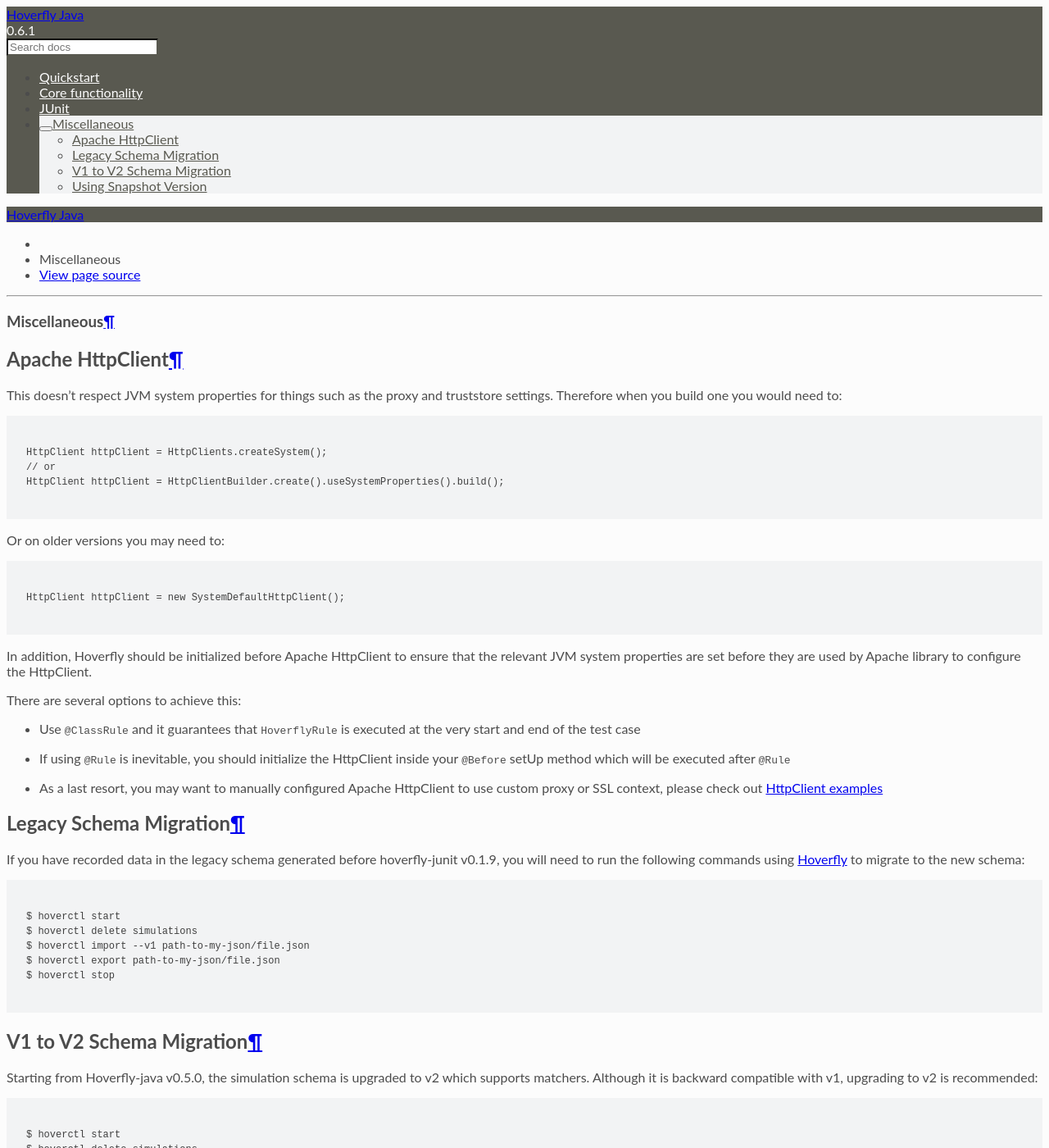
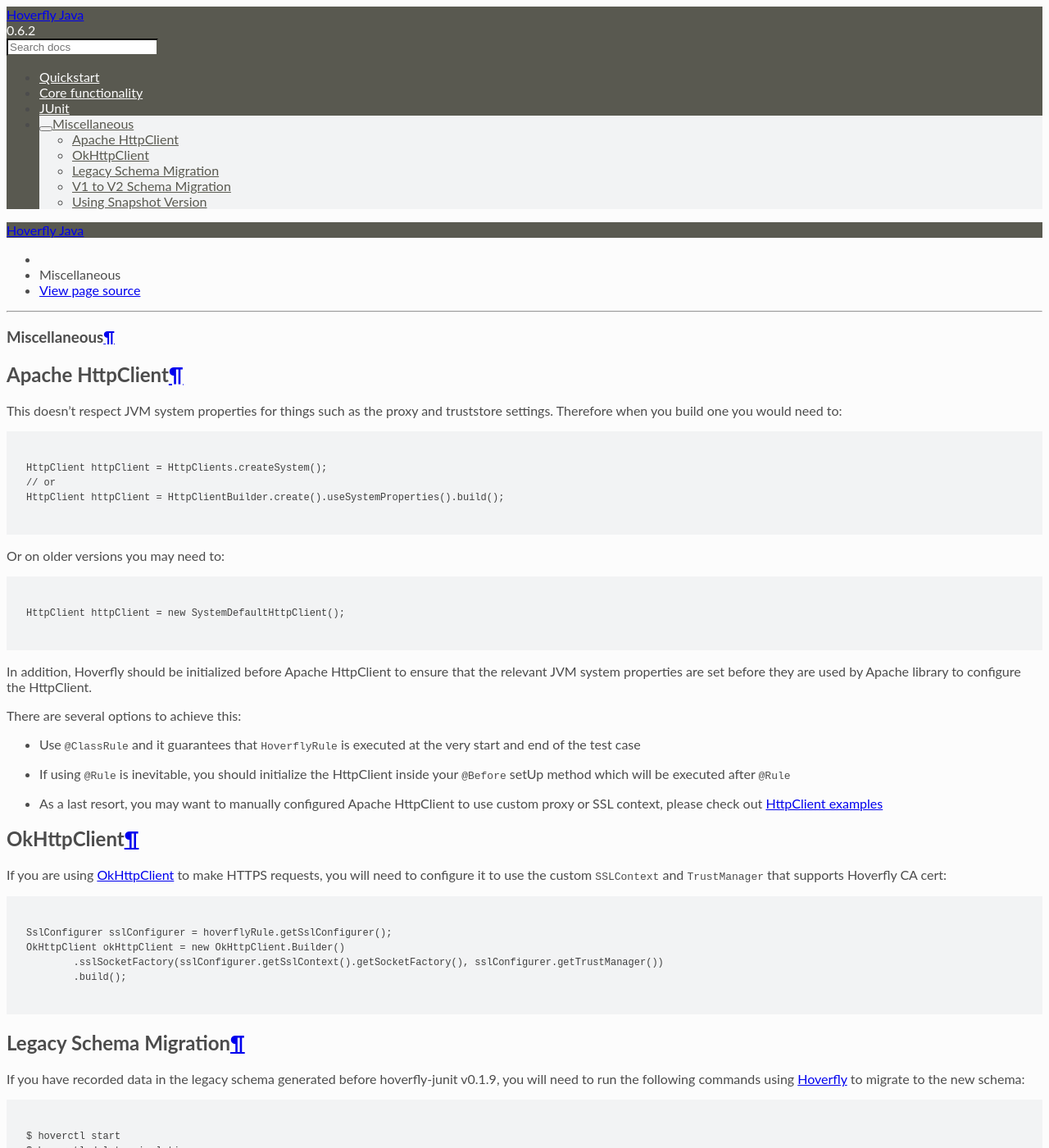
Before and after one commit to tommysitu/hoverfly-java, a Sphinx documentation site: the page built from docs/pages/misc/misc.rst, in a window 1280 px wide and 1400 px high. Shown: the whole window at 82% size. Built offline with Sphinx 7.4.7 and the Read the Docs theme 2.0.0, drawn with Linux system fonts in a browser that asks for light colours; comment, search, counter and statistics services are not loaded.

Commit message:
Add example for OkHttpClient in the doc

````diff
--- a/README.adoc
+++ b/README.adoc
@@ -31,7 +31,7 @@
 <dependency>
     <groupId>io.specto</groupId>
     <artifactId>hoverfly-java</artifactId>
-    <version>0.6.1</version>
+    <version>0.6.2</version>
     <scope>test</scope>
 </dependency>
 ```
--- a/docs/conf.py
+++ b/docs/conf.py
@@ -19,7 +19,7 @@
 author = u'SpectoLabs'
 
 
-version = '0.6.1'
+version = '0.6.2'
 # The full version, including alpha/beta/rc tags.
 release = version
 
--- a/docs/pages/misc/misc.rst
+++ b/docs/pages/misc/misc.rst
@@ -29,6 +29,18 @@
 * Use ``@ClassRule`` and it guarantees that ``HoverflyRule`` is executed at the very start and end of the test case
 * If using ``@Rule`` is inevitable, you should initialize the HttpClient inside your ``@Before`` setUp method which will be executed after ``@Rule``
 * As a last resort, you may want to manually configured Apache HttpClient to use custom proxy or SSL context, please check out `HttpClient examples <https://hc.apache.org/httpcomponents-client-ga/examples.html>`_
+
+OkHttpClient
+------------
+If you are using `OkHttpClient <http://square.github.io/okhttp/>`_ to make HTTPS requests, you will need to configure it to use the custom ``SSLContext`` and ``TrustManager`` that supports Hoverfly CA cert:
+
+.. code-block:: java
+
+    SslConfigurer sslConfigurer = hoverflyRule.getSslConfigurer();
+    OkHttpClient okHttpClient = new OkHttpClient.Builder()
+            .sslSocketFactory(sslConfigurer.getSslContext().getSocketFactory(), sslConfigurer.getTrustManager())
+            .build();
+
 
 Legacy Schema Migration
 -----------------------
````
